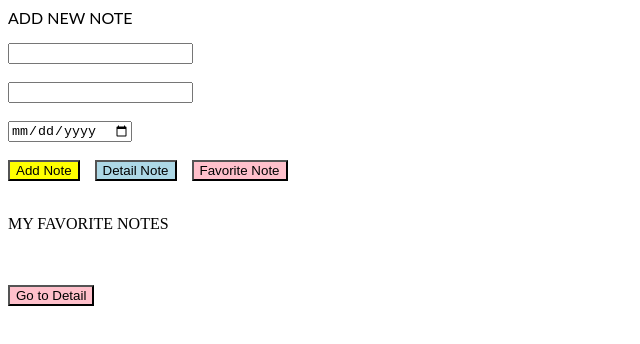
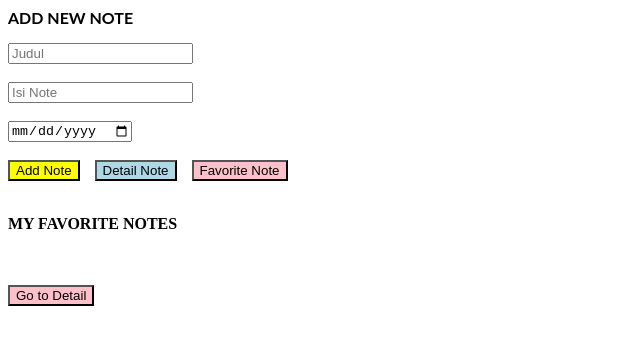
Before and after one commit to cynthia135github/C14180135-Angular2, an Angular app: page /favorite in a window 1280 px wide. Shown: the top 344 px of the page, without its empty margins (0-640 px from the left). Built offline with nearby package versions, Linux system fonts and the light colour scheme.

Commit message:
3 files modified

```diff
--- a/src/app/app.component.html
+++ b/src/app/app.component.html
@@ -1,9 +1,9 @@
-<p>
+<p style="font-weight: bold;">
 	ADD NEW NOTE
 </p>
 
-<input type="text" [(ngModel)]="txtJudul"/><br/><br/>
-<input type="text" [(ngModel)]="txtIsi"/><br/><br/>
+<input type="text" [(ngModel)]="txtJudul" placeholder="Judul"/><br/><br/>
+<input [(ngModel)]="txtIsi" placeholder="Isi Note"/><br/><br/>
 <input type="date" [(ngModel)]="txtTgl"/><br/><br/>
 
 <button style="background:yellow;" (click)="AddNote()">Add Note</button>
--- a/src/detailnote/detailnote.component.html
+++ b/src/detailnote/detailnote.component.html
@@ -1,4 +1,4 @@
-<p>
+<p style="font-weight: bold;">
 	DETAIL NOTES
 </p>
 <div *ngFor="let a of arrNote; let i = index">
@@ -15,6 +15,8 @@
 
 		<div style="clear:both"></div>
 
+		<hr>
+
 	</div>
 
 	<br/><br/>
--- a/src/favorite/favorite.component.html
+++ b/src/favorite/favorite.component.html
@@ -1,4 +1,4 @@
-<p>
+<p style="font-weight: bold;">
 	MY FAVORITE NOTES
 </p>
 <div *ngFor="let a of arrFavNotes; let i = index">
@@ -7,7 +7,7 @@
 	</div>
 
 	<div style="float:left; width:15%;margin-left:10px;">
-		<img *ngIf="a[3] == 0" (click)="fav(i)" src="https://icons-for-free.com/iconfiles/png/512/heart-131965017458786724.png" style="width: 20px; height: 20px;" alt="image">
+
 
 		<img *ngIf="a[3] == 1" (click)="fav(i)" src="https://upload.wikimedia.org/wikipedia/commons/thumb/f/f1/Heart_coraz%C3%B3n.svg/240px-Heart_coraz%C3%B3n.svg.png" style="width: 20px; height: 20px;" alt="image">
 
@@ -15,6 +15,8 @@
 
 		<div style="clear:both"></div>
 
+		<hr>
+
 	</div>
 
 	<br/><br/>
```
